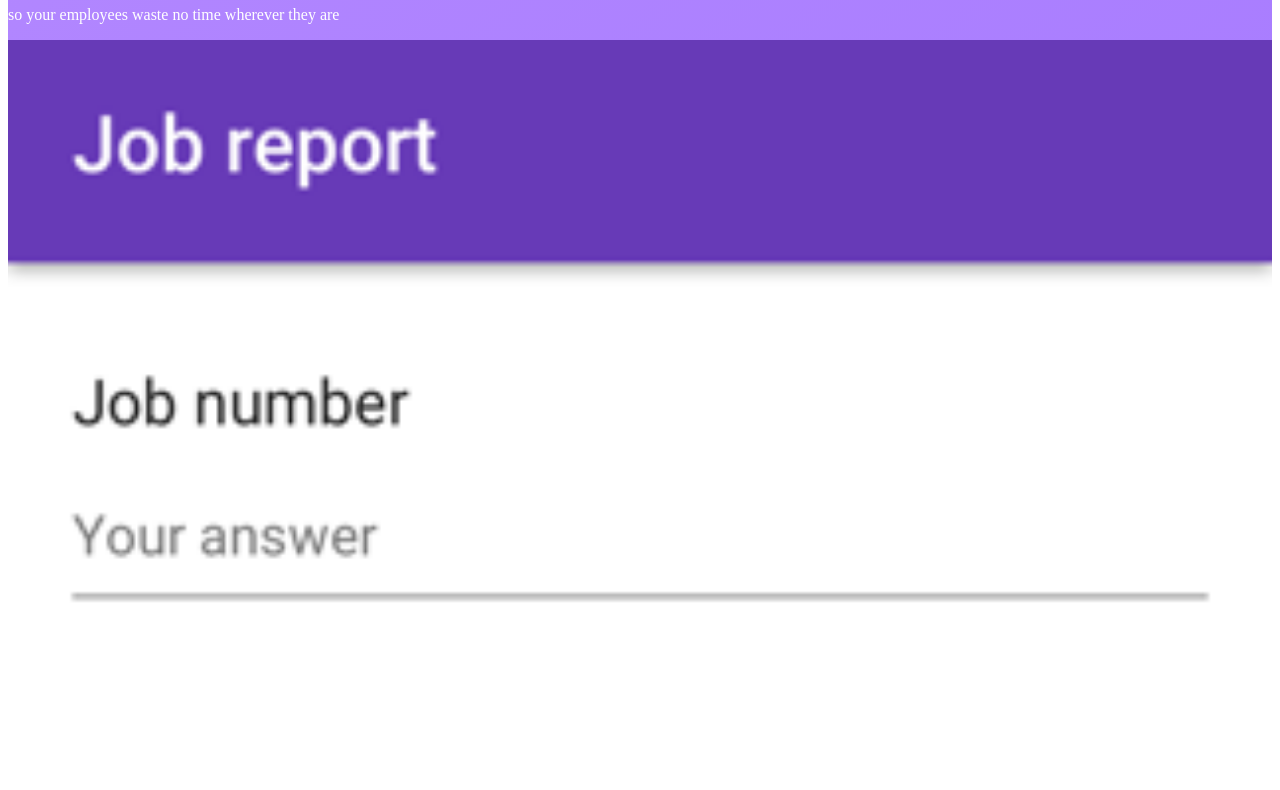
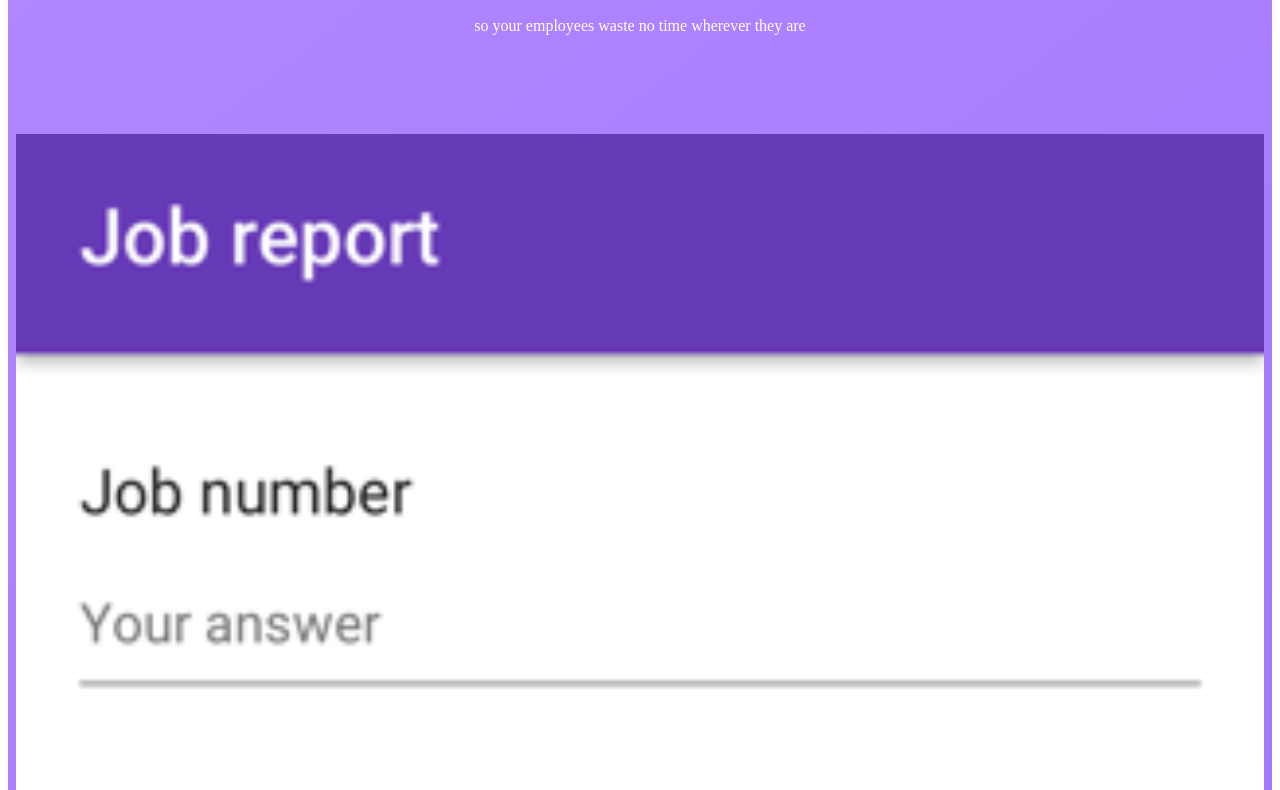
Before and after one commit to maciejmyslinski/formoffline.com, a Gatsby site: page / in a window 1280 px wide. Shown: the part 234-1024 px from the top of the page. Built offline with nearby package versions, Linux system fonts and the light colour scheme; Gatsby itself is replaced by a stand-in of ours.

Commit message:
Style subtitle

```diff
--- a/src/pages/index.js
+++ b/src/pages/index.js
@@ -23,6 +23,7 @@ const Header = styled.div`
   background-image: linear-gradient(142deg, #b388ff 0%, #7c4dff 100%);
   display: flex;
   flex-flow: column nowrap;
+  padding: 0 8px;
 `
 
 const Logo = styled.img`
@@ -38,6 +39,13 @@ const Title = styled.h1`
   margin: 72px auto 0;
 `
 
+const Subtitle = styled.p`
+  margin: 24px auto 96px;
+  font-size: 16px;
+  line-height: 24px;
+  text-align: center;
+`
+
 const IndexPage = () => (
   <div>
     <Header>
@@ -51,7 +59,7 @@ const IndexPage = () => (
         alt="Form Offline logo image"
       />
       <Title>Offline data collection app for Google Forms™</Title>
-      <p>so your employees waste no time wherever they are</p>
+      <Subtitle>so your employees waste no time wherever they are</Subtitle>
       <img
         srcSet={`
           ${appView},
```
